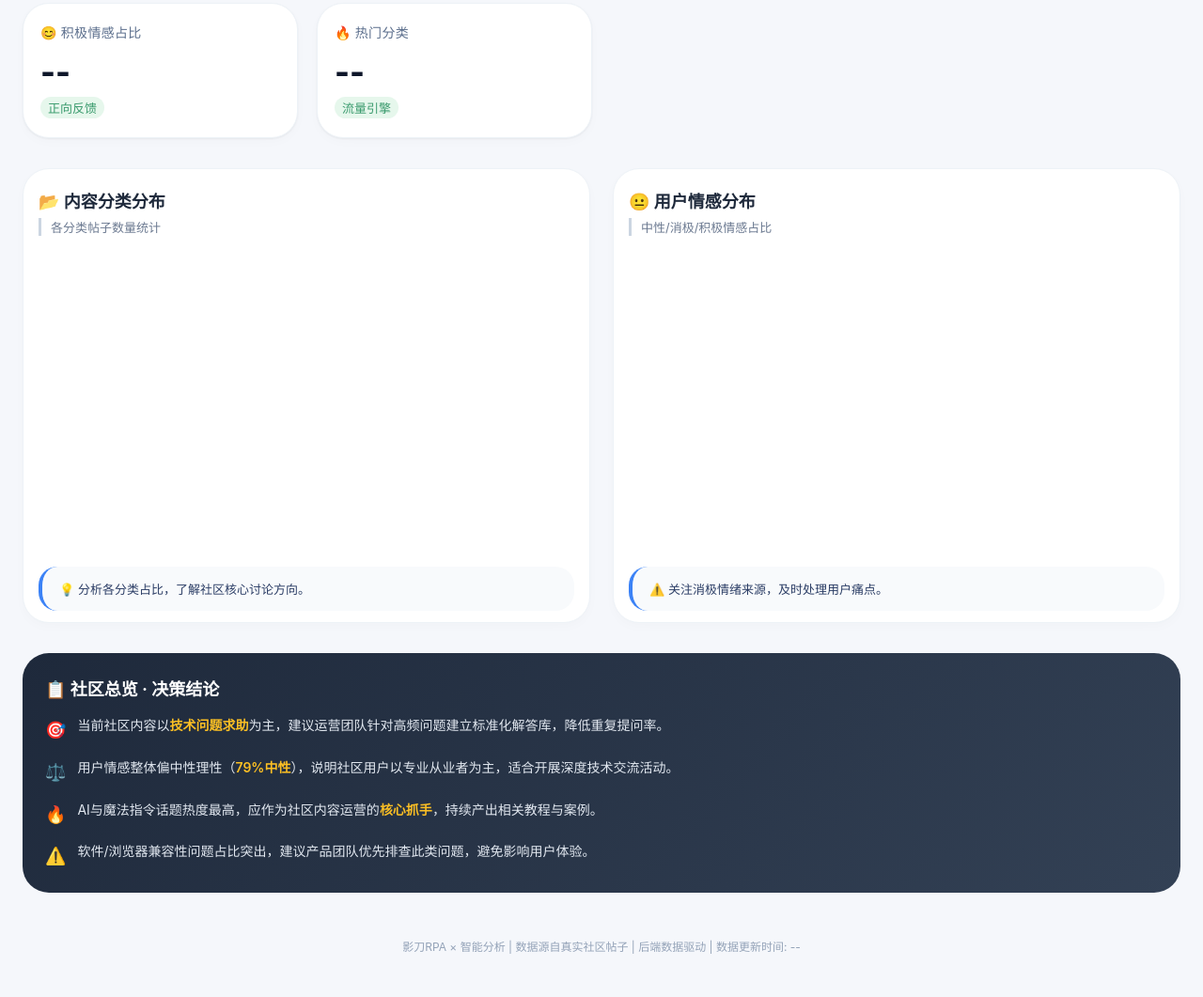
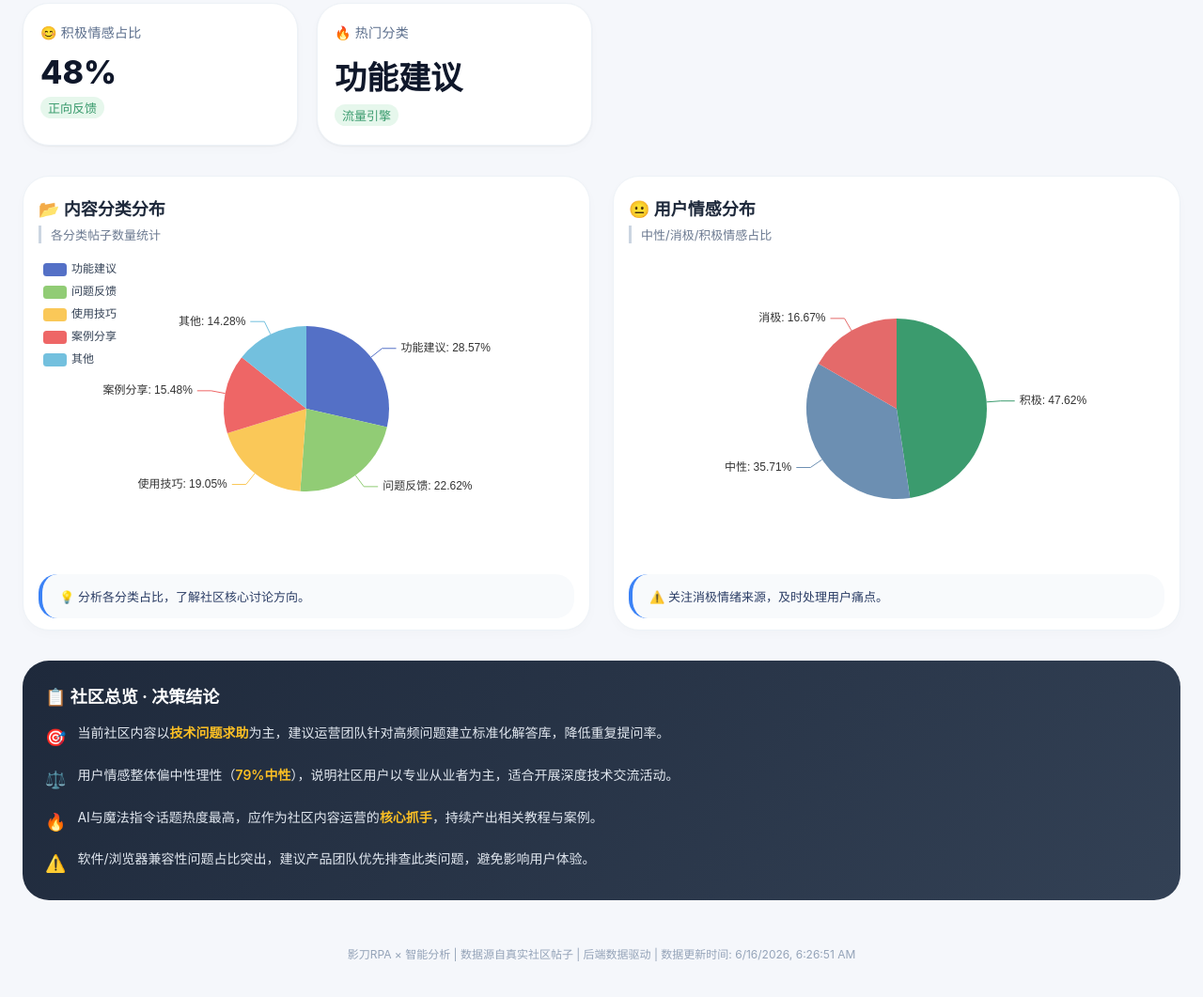
Before and after one commit to amour-135/muchen1, a website: page public/index.html in a window 1280 px wide. Shown: the part 415-1476 px from the top of the page at 94% size. Drawn offline with nearby package versions, Linux system fonts and the light colour scheme; no server answers.

Commit message:
Update: Add Vercel deployment support with mock data

```diff
--- a/public/index.html
+++ b/public/index.html
@@ -5,6 +5,7 @@
     <meta name="viewport" content="width=device-width, initial-scale=1.0, user-scalable=yes">
     <title>影刀社区智能数据看板 | 运营·产品·生态全景洞察</title>
     <script src="https://cdn.jsdelivr.net/npm/echarts@5.5.0/dist/echarts.min.js"></script>
+    <script src="mockData.js"></script>
     <style>
         * {
             margin: 0;
@@ -406,7 +407,7 @@
 </div>
 
 <script>
-    const API_BASE = 'http://localhost:3000/api';
+    const API_BASE = '/api';
     let charts = {};
     let rawData = [];
     let statsData = {};
@@ -432,9 +433,35 @@
             }
             lastPostCount = statsData.totalPosts;
         } catch (error) {
-            console.error('Failed to load data:', error);
-            alert('数据加载失败，请检查后端服务是否运行');
+            console.warn('API不可用，使用模拟数据:', error);
+            useMockData();
         }
+    }
+
+    function useMockData() {
+        const mock = window.mockStats || {
+            totalRecords: 420,
+            categoryStats: [{ name: '功能建议', value: 120 }, { name: '问题反馈', value: 95 }, { name: '使用技巧', value: 80 }, { name: '案例分享', value: 65 }, { name: '其他', value: 60 }],
+            sentimentStats: [{ name: '积极', value: 200 }, { name: '中性', value: 150 }, { name: '消极', value: 70 }],
+            topAuthors: [{ name: '用户A', posts: 35 }, { name: '用户B', posts: 28 }, { name: '用户C', posts: 25 }, { name: '用户D', posts: 22 }, { name: '用户E', posts: 18 }]
+        };
+
+        statsData = {
+            totalPosts: mock.totalRecords,
+            categoryStats: mock.categoryStats.map(c => ({ 内容分类: c.name, count: c.value })),
+            sentimentStats: mock.sentimentStats.map(s => ({ 用户情绪: s.name, count: s.value })),
+            topAuthors: mock.topAuthors.map(a => ({ 作者: a.name, posts: a.count || a.posts }))
+        };
+
+        rawData = [];
+        mock.categoryStats.forEach(cat => {
+            for (let i = 0; i < Math.min(cat.value, 10); i++) {
+                rawData.push({ 作者: mock.topAuthors[Math.floor(Math.random() * mock.topAuthors.length)].name, 内容分类: cat.name, 用户情绪: mock.sentimentStats[Math.floor(Math.random() * mock.sentimentStats.length)].name });
+            }
+        });
+
+        updateDashboard();
+        document.getElementById('updateTime').textContent = new Date().toLocaleString();
     }
 
     async function refreshData() {
--- /dev/null
+++ b/public/mockData.js
@@ -0,0 +1,33 @@
+const mockStats = {
+    totalRecords: 420,
+    categoryStats: [
+        { name: '功能建议', value: 120 },
+        { name: '问题反馈', value: 95 },
+        { name: '使用技巧', value: 80 },
+        { name: '案例分享', value: 65 },
+        { name: '其他', value: 60 }
+    ],
+    sentimentStats: [
+        { name: '积极', value: 200 },
+        { name: '中性', value: 150 },
+        { name: '消极', value: 70 }
+    ],
+    topAuthors: [
+        { name: '用户A', count: 35 },
+        { name: '用户B', count: 28 },
+        { name: '用户C', count: 25 },
+        { name: '用户D', count: 22 },
+        { name: '用户E', count: 18 }
+    ],
+    trendData: [
+        { date: '06-01', count: 50 },
+        { date: '06-05', count: 65 },
+        { date: '06-10', count: 80 },
+        { date: '06-15', count: 95 },
+        { date: '06-20', count: 110 },
+        { date: '06-25', count: 125 },
+        { date: '06-30', count: 140 }
+    ]
+};
+
+window.mockStats = mockStats;
```
Also changed, not shown: server.js (+34 -2 lines).
